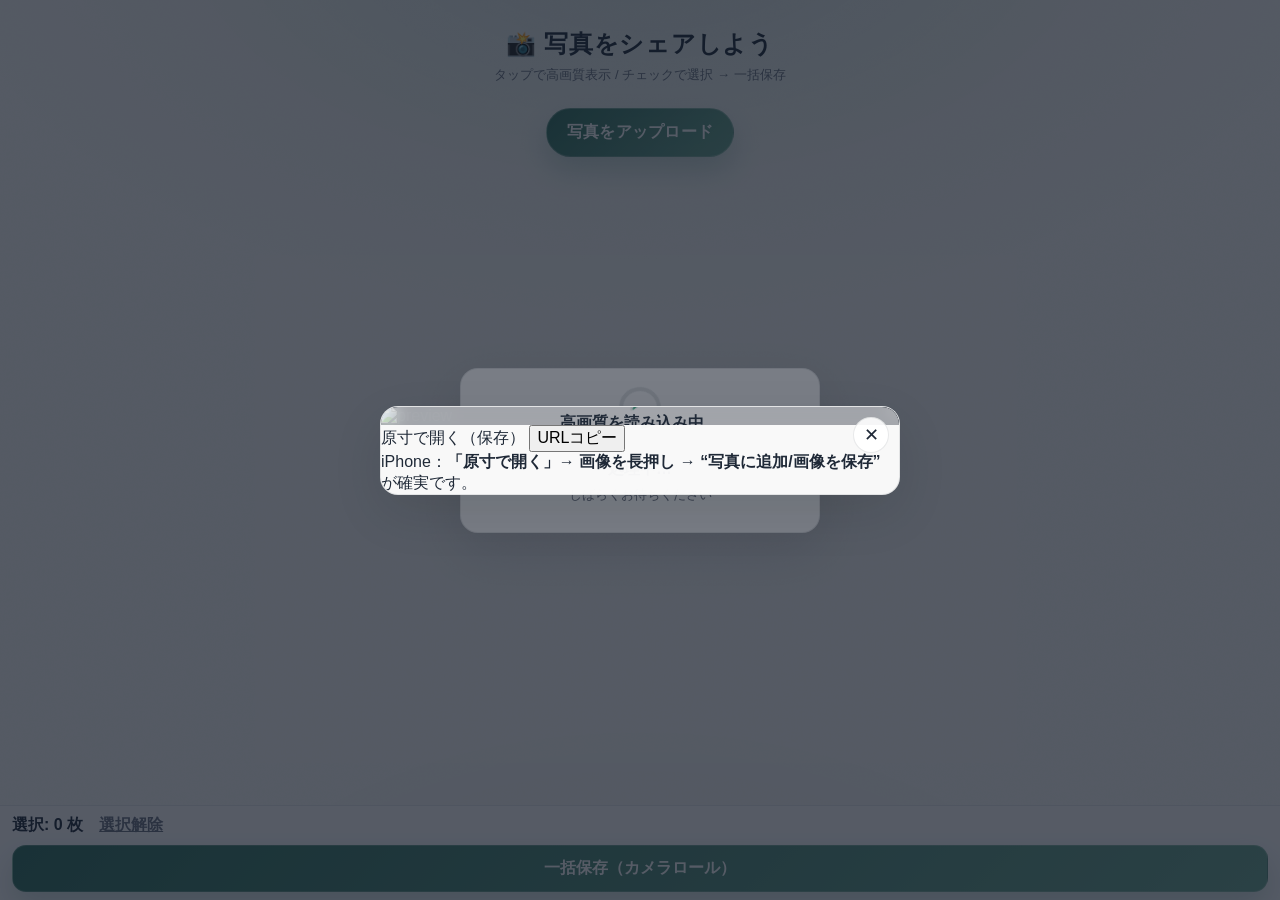
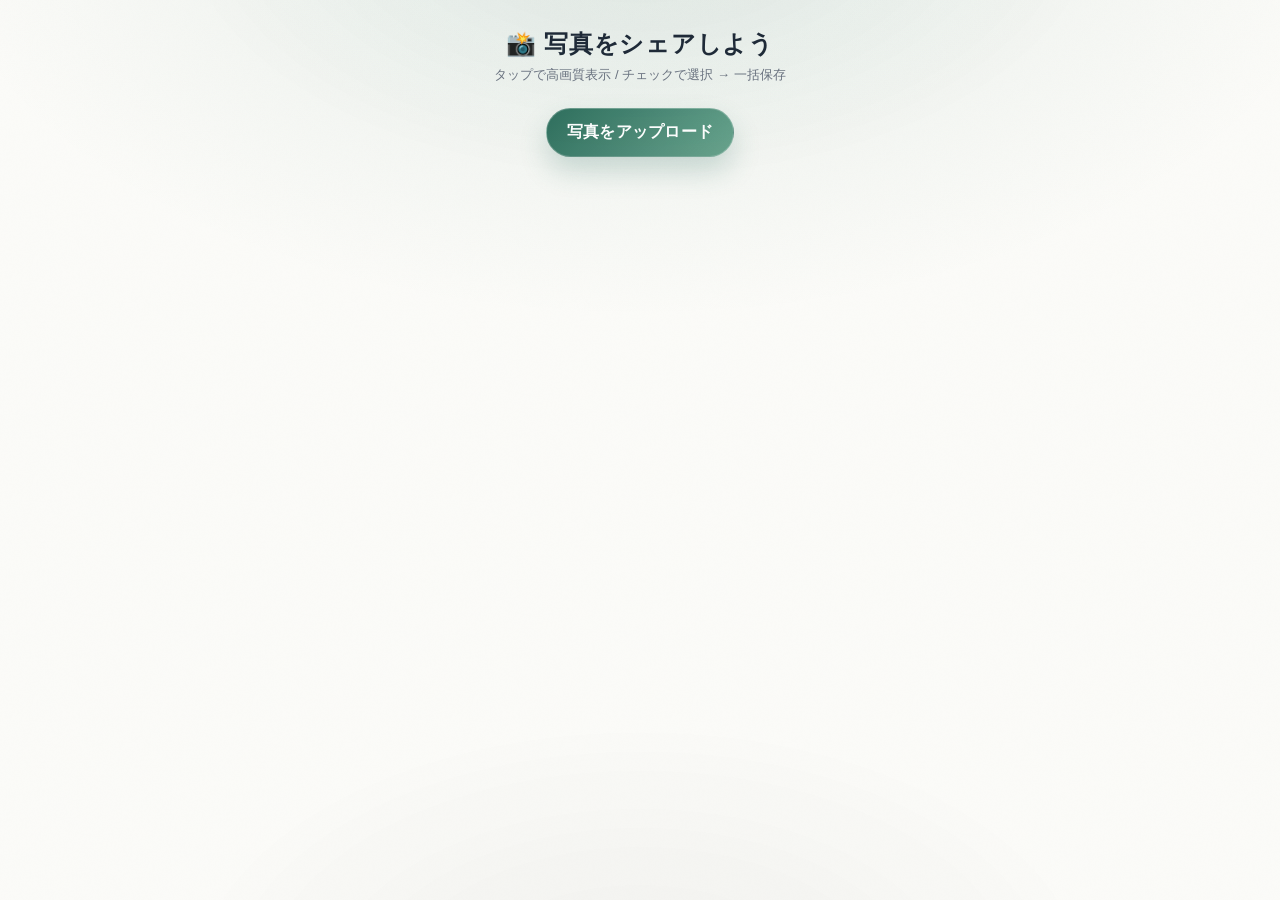

Pre-wedding bug fixes: summary modal close, victory overlay null guard

--- a/css/style.css
+++ b/css/style.css
@@ -26,6 +26,7 @@
 }
 
 *{ box-sizing:border-box; }
+[hidden]{ display:none !important; }
 html,body{ height:100%; }
 body{
   margin:0;
